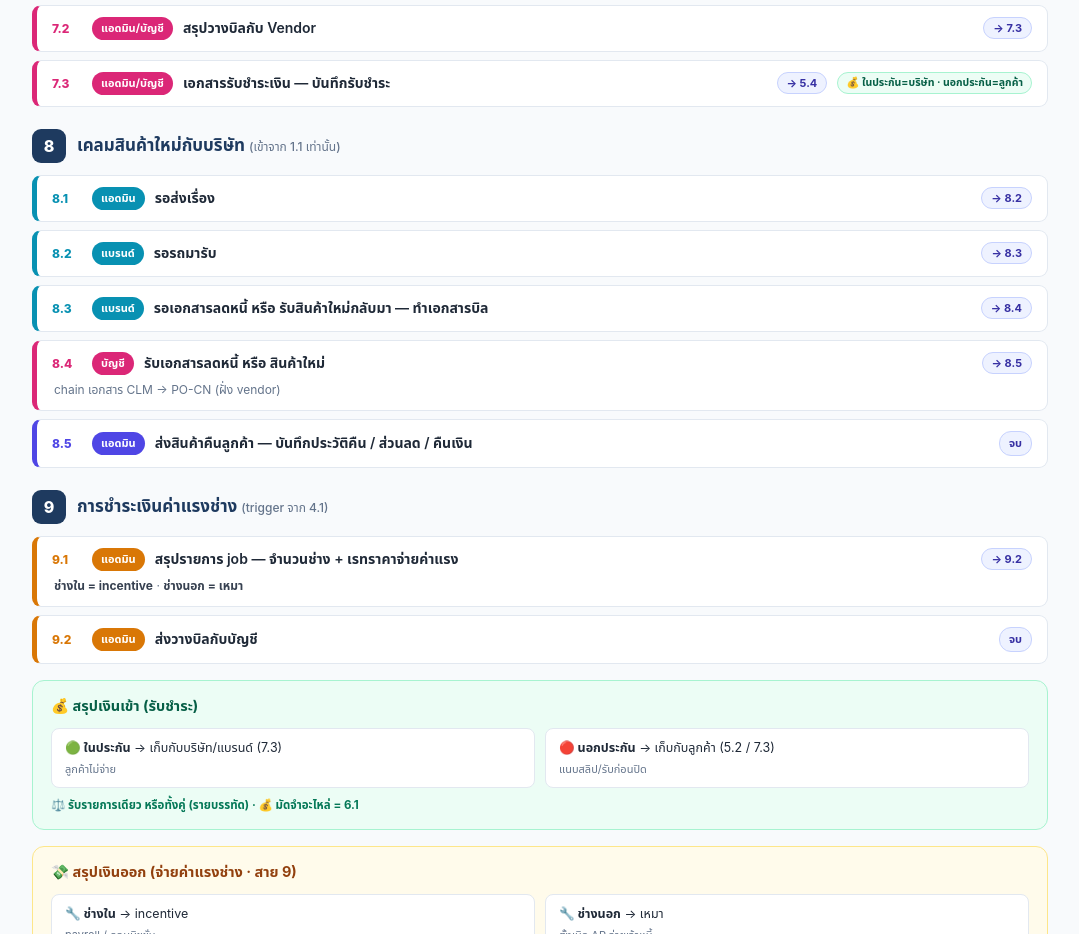
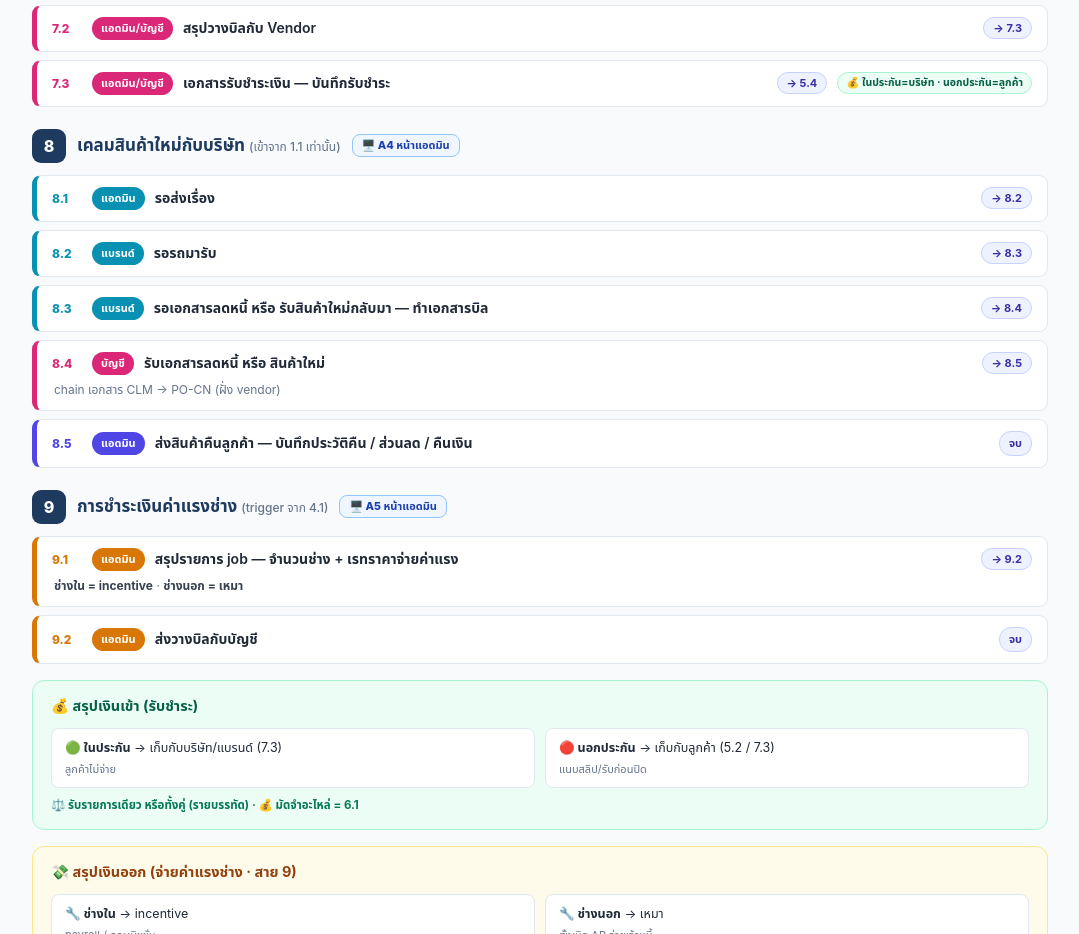
Before and after one commit to ArmPeerapat2/sangwijit-erp-mockup, a plain HTML site: page flow-service-status.html in a window 1280 px wide. Shown: the part 2064-2998 px from the top of the page, without its empty margins (100-1179 px from the left). Drawn offline with Linux system fonts and the light colour scheme.

Commit message:
docs(sv): surface A4 (stage 8 เคลม) + A5 (stage 9 จ่ายช่าง) — ครบ 9 surface
Co-Authored-By: Claude Fable 5 <noreply@anthropic.com>

```diff
--- a/flow-service-status.html
+++ b/flow-service-status.html
@@ -110,7 +110,7 @@ body{font-family:Inter,'Noto Sans Thai',sans-serif;background:var(--bg);color:#1
 <div class="step" style="--rc:var(--acct)"><div class="step-top"><span class="code">7.3</span><span class="who">แอดมิน/บัญชี</span><span class="act">เอกสารรับชำระเงิน — บันทึกรับชำระ</span><span class="next">→ 5.4</span><span class="money">💰 ในประกัน=บริษัท · นอกประกัน=ลูกค้า</span></div></div>
 
 <!-- STAGE 8 -->
-<div class="stage-h"><span class="n">8</span><h2>เคลมสินค้าใหม่กับบริษัท <span style="font-size:12px;font-weight:500;color:var(--muted)">(เข้าจาก 1.1 เท่านั้น)</span></h2></div>
+<div class="stage-h"><span class="n">8</span><h2>เคลมสินค้าใหม่กับบริษัท <span style="font-size:12px;font-weight:500;color:var(--muted)">(เข้าจาก 1.1 เท่านั้น)</span></h2><span style="font-size:11px;font-weight:800;background:#EFF6FF;color:#1E40AF;border:1.5px solid #93C5FD;border-radius:8px;padding:2px 9px">🖥️ A4 หน้าแอดมิน</span></div>
 <div class="step" style="--rc:var(--vendor)"><div class="step-top"><span class="code">8.1</span><span class="who">แอดมิน</span><span class="act">รอส่งเรื่อง</span><span class="next">→ 8.2</span></div></div>
 <div class="step" style="--rc:var(--vendor)"><div class="step-top"><span class="code">8.2</span><span class="who">แบรนด์</span><span class="act">รอรถมารับ</span><span class="next">→ 8.3</span></div></div>
 <div class="step" style="--rc:var(--vendor)"><div class="step-top"><span class="code">8.3</span><span class="who">แบรนด์</span><span class="act">รอเอกสารลดหนี้ หรือ รับสินค้าใหม่กลับมา — ทำเอกสารบิล</span><span class="next">→ 8.4</span></div></div>
@@ -118,7 +118,7 @@ body{font-family:Inter,'Noto Sans Thai',sans-serif;background:var(--bg);color:#1
 <div class="step" style="--rc:var(--sale)"><div class="step-top"><span class="code">8.5</span><span class="who">แอดมิน</span><span class="act">ส่งสินค้าคืนลูกค้า — บันทึกประวัติคืน / ส่วนลด / คืนเงิน</span><span class="next">จบ</span></div></div>
 
 <!-- STAGE 9 -->
-<div class="stage-h"><span class="n">9</span><h2>การชำระเงินค่าแรงช่าง <span style="font-size:12px;font-weight:500;color:var(--muted)">(trigger จาก 4.1)</span></h2></div>
+<div class="stage-h"><span class="n">9</span><h2>การชำระเงินค่าแรงช่าง <span style="font-size:12px;font-weight:500;color:var(--muted)">(trigger จาก 4.1)</span></h2><span style="font-size:11px;font-weight:800;background:#EFF6FF;color:#1E40AF;border:1.5px solid #93C5FD;border-radius:8px;padding:2px 9px">🖥️ A5 หน้าแอดมิน</span></div>
 <div class="step" style="--rc:#D97706"><div class="step-top"><span class="code">9.1</span><span class="who" style="background:#D97706">แอดมิน</span><span class="act">สรุปรายการ job — จำนวนช่าง + เรทราคาจ่ายค่าแรง</span><span class="next">→ 9.2</span></div><div class="sub"><b>ช่างใน = incentive</b> · <b>ช่างนอก = เหมา</b></div></div>
 <div class="step" style="--rc:#D97706"><div class="step-top"><span class="code">9.2</span><span class="who" style="background:#D97706">แอดมิน</span><span class="act">ส่งวางบิลกับบัญชี</span><span class="next">จบ</span></div></div>
 
```
Also changed, not shown: .agents/svc-claim-jobtype-spec.md.
